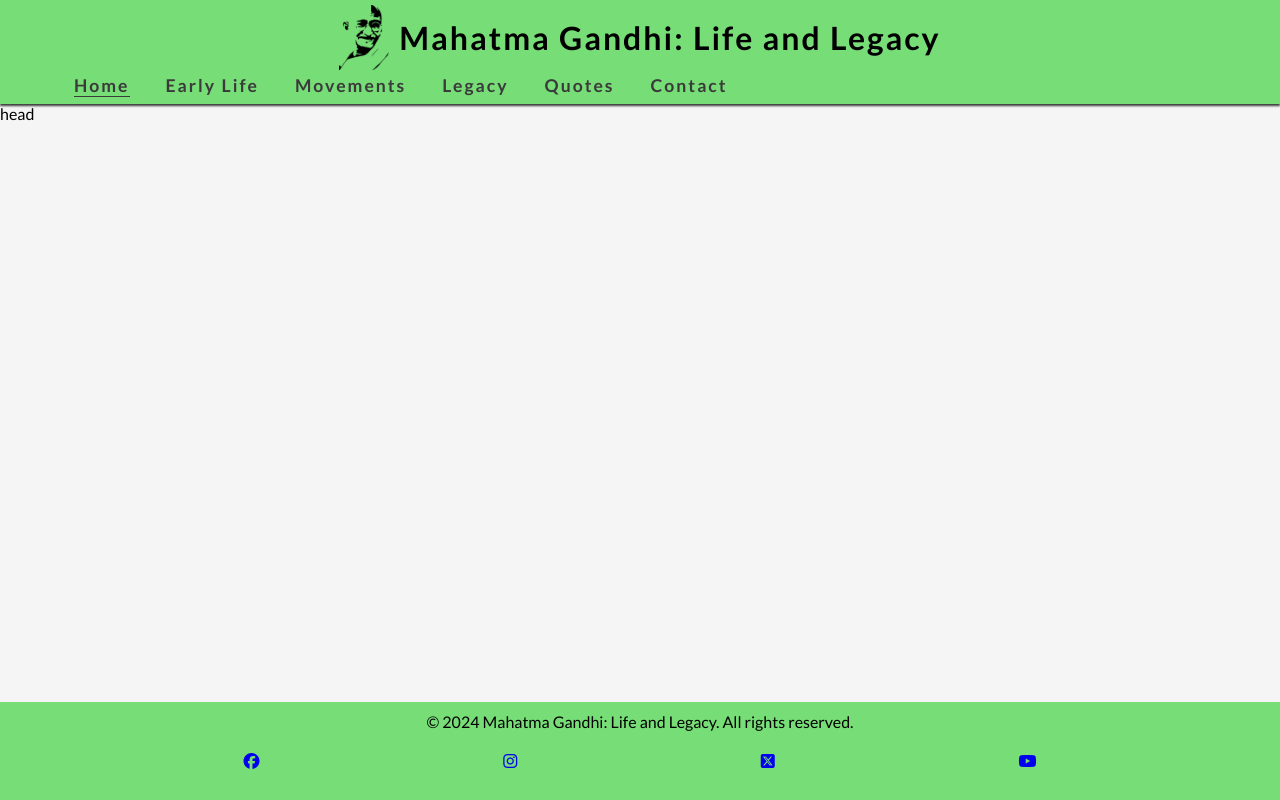
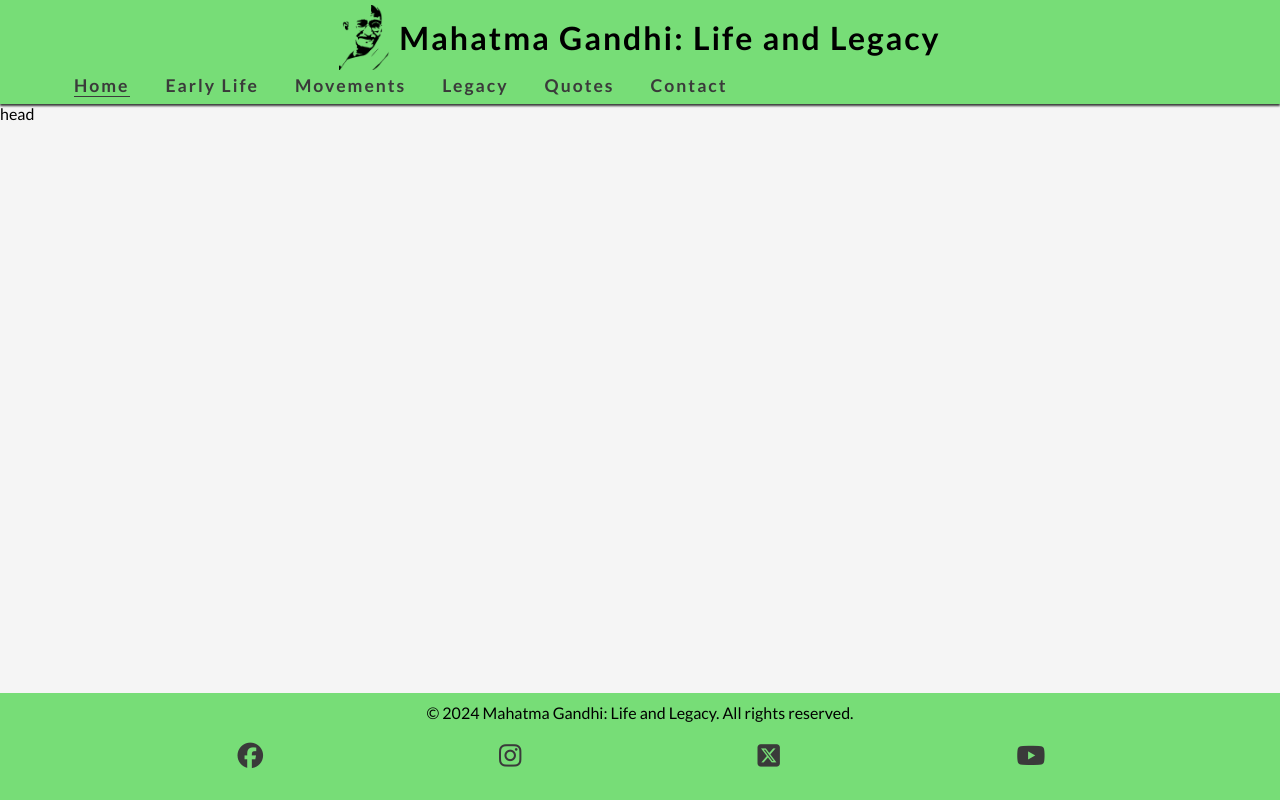
Before and after one commit to xdplir22/Mahatma-Gandhi-s-History, a plain HTML site: page index.html in a window 1280 px wide. Drawn offline with Linux system fonts and the light colour scheme.

Commit message:
Made social links same color as footer and larger with spacing between

```diff
--- a/assets/css/style.css
+++ b/assets/css/style.css
@@ -132,6 +132,12 @@ main{
     list-style-type: none;
 }
 
+#social-network i{
+    font-size: 160%;
+    padding: 5%;
+    color: #3a3a3a;
+}
+
 /* Media query: tablets and larger screens (768px and up) */
 @media screen and (min-width: 768px){
     /* Header */
--- a/index.html
+++ b/index.html
@@ -46,7 +46,7 @@
 
 <!--Footer-->
 <footer class="footer"><p>&copy; 2024 Mahatma Gandhi: Life and Legacy. All rights reserved.</p>
-    <ul>
+    <ul id="social-network">
         <li><a href="https://www.facebook.com/" target="_blank" aria-label="Visit our Facebook page (opens in a new tab)"><i class="fa-brands fa-facebook"></i></a>
         <li><a href="https://www.instagram.com/" target="_blank" aria-label="Visit our Instagram page (opens in a new tab)"><i class="fa-brands fa-instagram"></i></a>
         <li><a href="https://x.com/X" target="_blank" aria-label="Visit our Twitter page (opens in a new tab)"><i class="fa-brands fa-square-x-twitter"></i></a>
```
